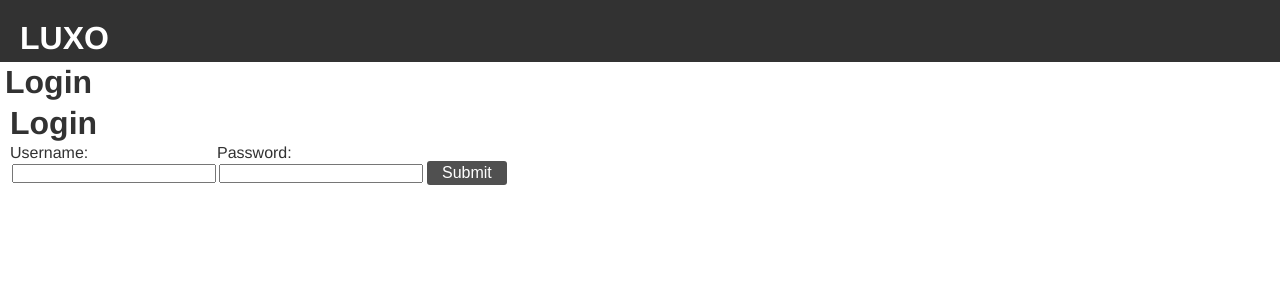
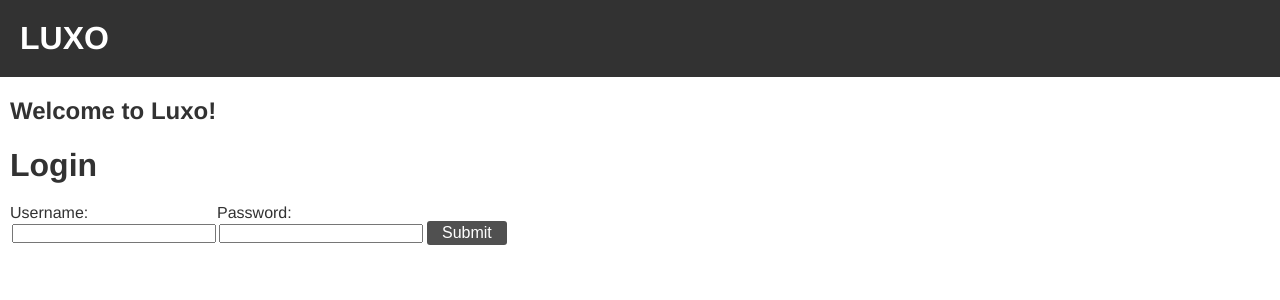
Before and after one commit to GabeFiorot/degreeProject, an Angular app: page / in a window 1280 px wide. Shown: the top 300 px of the page. Built offline with nearby package versions, Linux system fonts and the light colour scheme.

Commit message:
final css stuff

```diff
--- a/src/app/devices-page/devices-page.component.css
+++ b/src/app/devices-page/devices-page.component.css
@@ -25,6 +25,13 @@ div{
     padding-right: 0px;
     padding-bottom: 2px;
     padding-top: 2px;
+}
+
+div.centered{
+  padding-left: 10px;
+  padding-right: 0px;
+  padding-bottom: 2px;
+  padding-top: 2px;
 }
 
 label{
@@ -59,7 +66,7 @@ h1.TopBar{
   margin-left: 0px;
   padding-left: 20px;
   padding-top: 20px;
-  padding-bottom: 5px;
+  padding-bottom: 20px;
 }
 
 h1.TopBar2{
@@ -67,7 +74,7 @@ h1.TopBar2{
   margin-left: 0px;
   padding-left: 20px;
   padding-top: 20px;
-  padding-bottom: 5px;
+  padding-bottom: 20px;
   color: rgb(50, 50, 50);
   background-color: rgb(50, 50, 50);
 }
--- a/src/app/devices-page/devices-page.component.html
+++ b/src/app/devices-page/devices-page.component.html
@@ -3,7 +3,7 @@
     <div class="centered">
         <h1>Devices</h1>
         <p>
-        <button type="button" (click)="goToSchedules()">add Schedule</button>
+        <button type="button" (click)="goToSchedules()">Add Schedule</button>
         </p>
         <div  *ngFor="let schedule of this.devices; let i = index">
             <div >
--- a/src/app/login-page/login-page.component.css
+++ b/src/app/login-page/login-page.component.css
@@ -23,7 +23,8 @@ form{
 
 h2{
     margin-top: 2px;
-    margin-left: 2px;
+    margin-left: 10px;
+
 }
 
 h1{
--- a/src/app/login-page/login-page.component.html
+++ b/src/app/login-page/login-page.component.html
@@ -1,8 +1,10 @@
-<h1>Login</h1>
-
+<br>
+<h2>Welcome to Luxo!</h2>
+<br>
 
 <form [formGroup]="loginForm" (ngSubmit)="tryLogin()" >
     <h1>Login</h1>
+    <br>
     <label>
       Username:
       <input type="text" formControlName="username"  required>
--- a/src/app/schedule-builder/schedule-builder.component.css
+++ b/src/app/schedule-builder/schedule-builder.component.css
@@ -60,7 +60,7 @@ h1.TopBar{
     margin-left: 0px;
     padding-left: 20px;
     padding-top: 20px;
-    padding-bottom: 5px;
+    padding-bottom: 20px;
 }
 
 h1.TopBar2{
@@ -68,7 +68,7 @@ h1.TopBar2{
     margin-left: 0px;
     padding-left: 20px;
     padding-top: 20px;
-    padding-bottom: 5px;
+    padding-bottom: 20px;
     color: rgb(50, 50, 50);
     background-color: rgb(50, 50, 50);
 }
--- a/src/styles.css
+++ b/src/styles.css
@@ -12,5 +12,5 @@ body{
     padding-right: 10px;
     padding-left: 20px;
     padding-top: 20px;
-    padding-bottom: 5px;
+    padding-bottom: 20px;
 }
```
